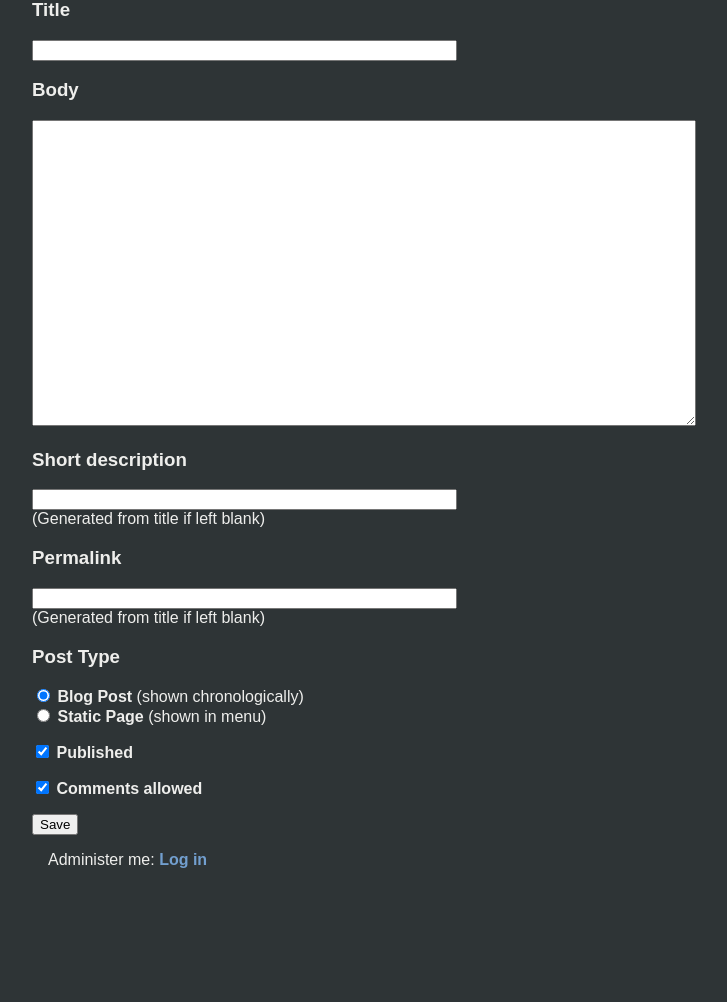
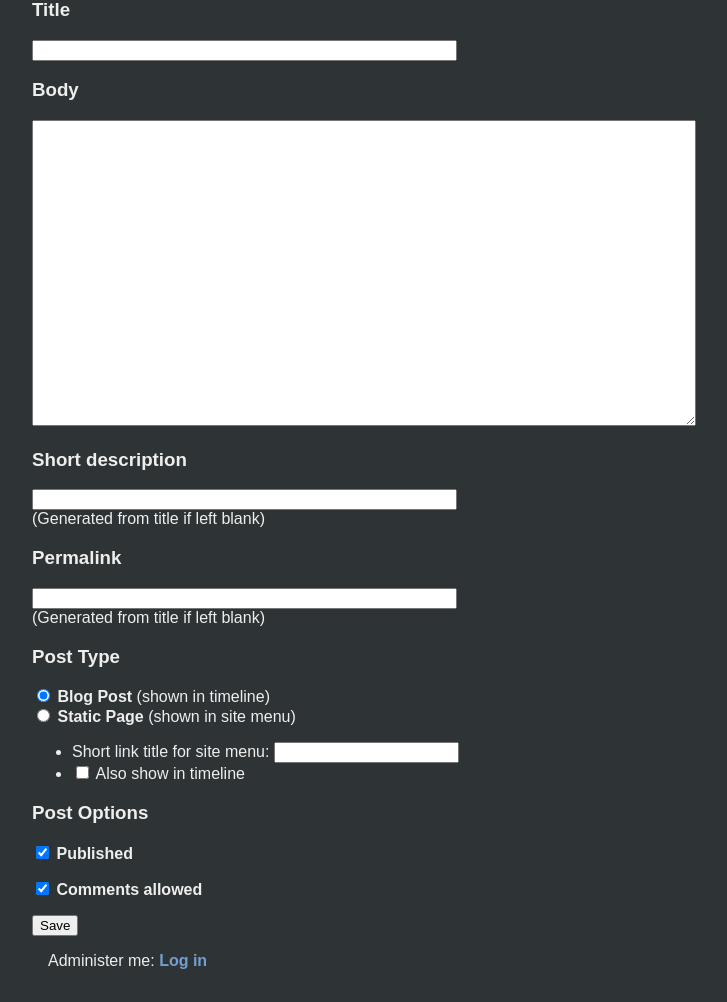
Before and after one commit to c-mart/smog, a Flask app: template smog/templates/create_edit.html in a window 1280 px wide. Shown: the part 119-1121 px from the top of the page, without its empty margins (208-935 px from the left). Before the commit the page ends 987 px from the top, so only its background shows below. Run offline with Flask 2, Linux system fonts and the light colour scheme; the template is opened without the code that fills it, so the values that code supplies are empty; parts of the project's set-up code (start-up, migrations or seed data) failed here and were passed over.

Commit message:
We now have the option to also show a page in the timeline (which includes home page, Atom feed and "all posts" page), and to set a custom link title for static pages in the site menu.

```diff
--- a/smog/templates/create_edit.html
+++ b/smog/templates/create_edit.html
@@ -32,12 +32,23 @@
         <input type="radio" name="static_page" value="False"
             {% if formdata.static_page == False or not formdata.static_page %}
                 checked="True"
-                {% endif %} /> <strong>Blog Post</strong> (shown chronologically)<br />
+            {% endif %} /> <strong>Blog Post</strong> (shown in timeline)<br />
         <input type="radio" name="static_page" value="True"
             {% if formdata.static_page == True %}
                 checked="True"
-                {% endif %} /> <strong>Static Page</strong> (shown in menu)<br />
+            {% endif %} /> <strong>Static Page</strong> (shown in site menu)<br />
+            <ul>
+                <li>Short link title for site menu:
+                <input type="text" size="20" name="static_page_link_title" value="{{ formdata['static_page_link_title'] }}" /></li>
+                <li><input type="checkbox" name="static_page_in_timeline" value="True"
+                   {# The following if statement is weird - the database stores boolean values as 0 or 1, which
+                      apparently don't evaluate to False and True here. #}
+                   {% if formdata.static_page_in_timeline == "1" %}
+                       checked="True"
+                   {% endif %} /> Also show in timeline</li>
+            </ul>
         </p>
+        <h3>Post Options</h3>
         <p>
             <input type="checkbox" name="published" value="True"
                    {% if formdata.published == False %}
--- a/smog/templates/layout.html
+++ b/smog/templates/layout.html
@@ -12,7 +12,7 @@
         <span class="nav-item"><a href="{{ url_for('view_posts') }}">Home</a></span>
         <span class="nav-item"><a href="{{ url_for('list_posts') }}">All Posts</a></span>
         {% for page in g.static_pages %}
-            <span class="nav-item"><a href="{{ url_for('view_posts') }}{{ page.permalink }}">{{ page.title }}</a></span>
+            <span class="nav-item"><a href="{{ url_for('view_posts') }}{{ page.permalink }}">{{ page.static_page_link_title }}</a></span>
         {% endfor %}
     </div>
     {% for message in get_flashed_messages() %}
--- a/smog/views.py
+++ b/smog/views.py
@@ -3,6 +3,7 @@ import flask_login
 from smog.models import *
 import smog.helpers
 from flask import redirect, url_for, request, session, flash, render_template, make_response, g
+from sqlalchemy import or_, and_
 from sqlalchemy.exc import IntegrityError, InvalidRequestError
 from sqlalchemy.orm.exc import NoResultFound
 from slugify import slugify
@@ -96,7 +97,10 @@ def site_settings():
 def view_posts(permalink=None):
     """Query database for posts and pass them to template. Optional permalink parameter queries for a specific post."""
     if permalink is None:
-        posts = Post.query.filter_by(published=True, static_page=False).order_by(Post.create_date.desc()).all()
+        # Posts in timeline must be published, and either NOT a static page OR a static page set to display in timeline
+        posts = Post.query.filter(and_(Post.published == True,
+                                       or_(Post.static_page == False, Post.static_page_in_timeline == True)))\
+            .order_by(Post.create_date.desc()).all()
         if not posts:
             flash('No posts yet.')
         return render_template('multiple_posts.html', posts=posts)
@@ -125,7 +129,9 @@ def view_unpublished():
 @get_static_stuff
 def list_posts():
     """Query database for posts and pass them to template displaying list of links to posts (not full posts)."""
-    posts = Post.query.filter_by(published=True, static_page=False).order_by(Post.create_date.desc()).all()
+    posts = Post.query.filter(and_(Post.published == True,
+                                   or_(Post.static_page == False, Post.static_page_in_timeline == True)))\
+        .order_by(Post.create_date.desc()).all()
     if not posts:
         flash('No posts yet.')
     return render_template('posts_list.html', posts=posts)
@@ -135,7 +141,10 @@ def list_posts():
 def recent_posts_feed():
     """Generate Atom feed of recent posts."""
     feed = AtomFeed('Recent Posts', feed_url=request.url, url=request.url_root)
-    posts = Post.query.filter_by(published=True, static_page=False).order_by(Post.create_date.desc()).limit(15).all()
+    # Posts in feed must be published, and either NOT a static page OR a static page set to display in timeline
+    posts = Post.query.filter(and_(Post.published == True,
+                                   or_(Post.static_page == False, Post.static_page_in_timeline == True)))\
+        .order_by(Post.create_date.desc()).limit(15).all()
     for post in posts:
         # Todo render markdown
         feed.add(post.title,
@@ -163,6 +172,8 @@ def create_edit_post():
             post.description = request.form['description']
             post.permalink = slugify(request.form['permalink'])
             post.static_page = True if request.form['static_page'] == "True" else False
+            post.static_page_in_timeline = True if request.form.get('static_page_in_timeline') == "True" else False
+            post.static_page_link_title = request.form.get('static_page_link_title')
             post.published = True if request.form.get('published') == "True" else False
             post.comments_allowed = True if request.form.get('comments_allowed') == "True" else False
             post.edit_date = datetime.utcnow()
@@ -174,6 +185,8 @@ def create_edit_post():
                         description=request.form['description'],
                         permalink=slugify(request.form['permalink']),
                         static_page=True if request.form['static_page'] == "True" else False,
+                        static_page_in_timeline=True if request.form.get('static_page_in_timeline') == "True" else False,
+                        static_page_link_title=request.form.get('static_page_link_title'),
                         published=True if request.form.get('published') == "True" else False,
                         comments_allowed=True if request.form.get('comments_allowed') == "True" else False,
                         user_id=session['user_id']
```
Also changed, not shown: planning.md (+2 -0 lines), smog/models.py (+25 -2 lines), smog_test.py (+12 -0 lines). Lines whose indentation alone changed are shown as unchanged.
